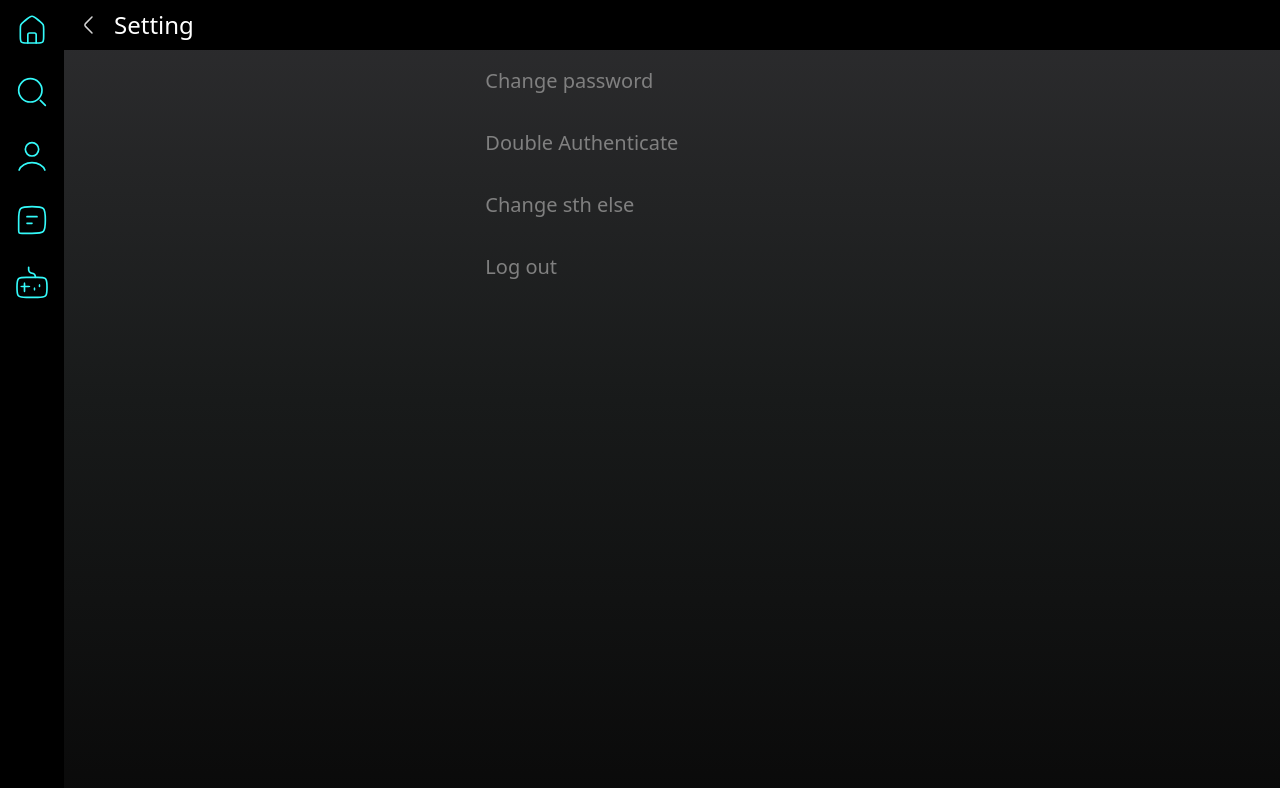
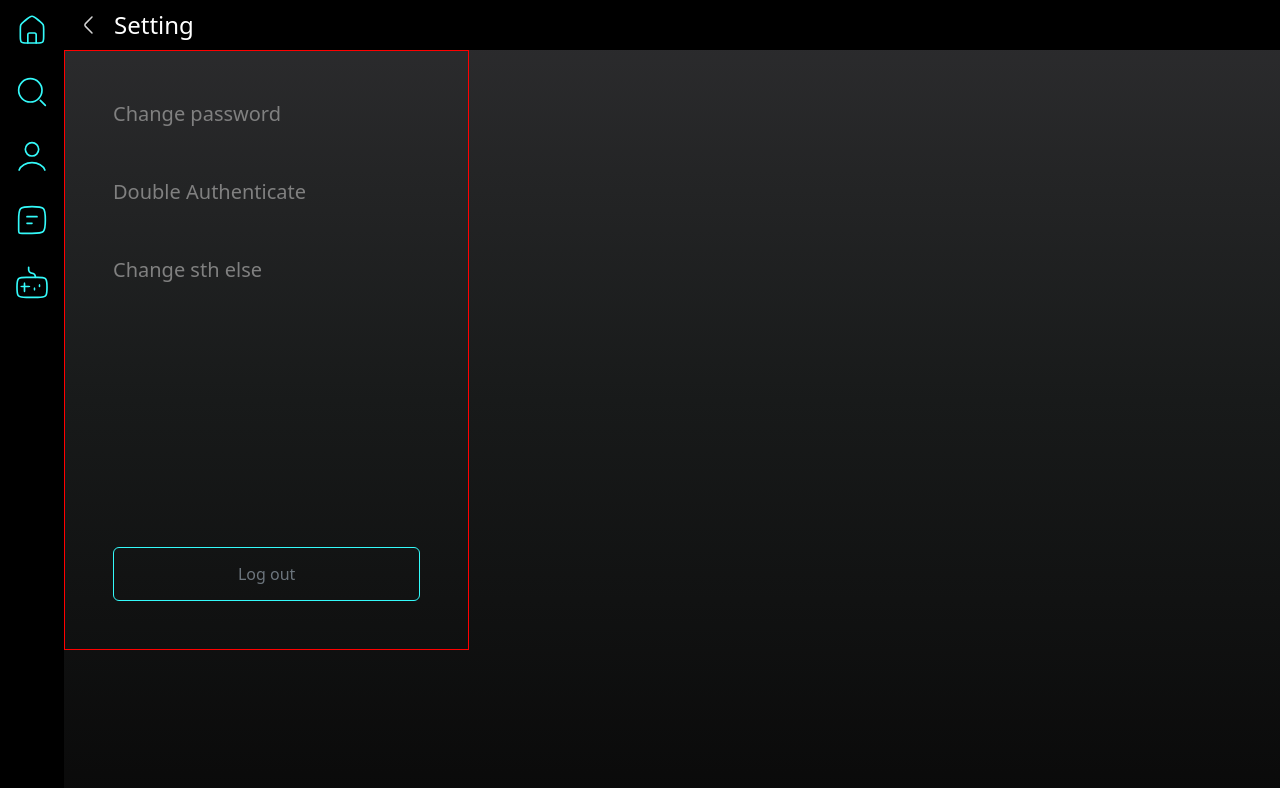
Before and after one commit to AntoineA67/ft_transcendence, a React (Create React App) app in the folder srcs/frontend/: page /setting in a window 1280 px wide. Shown: the top 788 px of the page. Built offline with nearby package versions, Linux system fonts and the light colour scheme; no server answers.

Commit message:
change password

```diff
--- a/srcs/frontend/src/index.tsx
+++ b/srcs/frontend/src/index.tsx
@@ -10,7 +10,7 @@ import Sidebar from './pages/Sidebar'
 import Home from './pages/Home';
 import Game from './pages/Game';
 import Profile from './pages/Profile';
-import ProfileSetting from './pages/ProfileSetting';
+import { Setting, ChangePassword, SettingMenu } from './pages/ProfileSetting';
 
 
 //css
@@ -33,7 +33,10 @@ root.render(
 		<Routes>
 			< Route path="/" element={<Sidebar />}>
 				<Route index element={<Profile />} />
-				<Route path="setting" element={<ProfileSetting />}></Route>
+				<Route path="setting" element={<Setting />}>
+					<Route index element={<SettingMenu /> }></Route>
+					<Route path='changepassword' element={<ChangePassword />}></Route>
+				</Route>
 			</Route>
 
 			<Route path="/login" element={<Login />}>
--- a/srcs/frontend/src/pages/ProfileSetting.tsx
+++ b/srcs/frontend/src/pages/ProfileSetting.tsx
@@ -7,7 +7,7 @@ import { Link, Outlet } from "react-router-dom";
 
 export function Title({title}: {title: string}) {
 	return (
-		<div className='d-flex w-100' style={{ backgroundColor: "black"}}>
+		<div className='d-flex w-100 align-items-center' style={{ backgroundColor: "black"}}>
 			<Link to=".."><button className='goBack'></button></Link>
 			<h4 style={{color: "white", margin: "auto 0"}}>{title}</h4>
 		</div>
@@ -15,52 +15,51 @@ export function Title({title}: {title: string}) {
 }
 
 export function ChangePassword() {
+	const handleSubmit = (e: React.FormEvent<HTMLFormElement>) => {
+		console.log('handle submit: change password');
+	};
+
 	return (
-		<div></div>
+		<Container fluid className='px-0 h-75'>
+			<Title title="Change password" />
+			<Stack className="col-12 col-sm-4 p-3 p-sm-5 h-100" style={{minHeight: '400px' }}>
+				<form className='h-100 d-flex flex-column gap-3' onSubmit={handleSubmit}>
+					<div >
+						<label htmlFor="current-password" className="form-label">Curent password</label>
+						<input type="password" className="form-control" id="current-password" aria-describedby='' />
+					</div>
+					<div>
+						<label htmlFor="new-password" className="form-label">New password</label>
+						<input type="password" className="form-control" id="new-password" />
+					</div>
+					<div>
+						<label htmlFor="confirm-password" className="form-label">Confirm password</label>
+						<input type="password" className="form-control" id="confirm-password" />
+					</div>
+					<div  style={{color: 'white'}}>Error message if any</div>
+					<button type='submit' className='btn btn-outline-secondary w-100 mt-auto mb-5 mb-sm-0'>Confirm</button>
+				</form>
+			</Stack>
+		</Container>
 	);
 }
 
-export default function ProfileSetting() {
+export function SettingMenu() {
 	return (
-		<>
+		<Container fluid className='px-0 h-75'>
 			<Title title="Setting" />
-			<Stack className="col-sm-4 mx-auto" style={{color: "white" }}>
-				<Link to="." className='link-text link fs-5 m-3'>Change password </Link>
-				<Link to="." className='link-text link fs-5 m-3'>Double Authenticate </Link>
-				<Link to="." className='link-text link fs-5 m-3'>Change sth else </Link>
-				<Link to="." className='link-text link fs-5 m-3'>Log out</Link>
+			<Stack className="col-12 col-sm-4 p-3 p-sm-5 gap-5 h-100" style={{color: "white", minHeight: '400px', border: '1px solid red'}}>
+				<Link to="changepassword" className='link-text link fs-5'>Change password </Link>
+				<Link to="." className='link-text link fs-5'>Double Authenticate </Link>
+				<Link to="." className='link-text link fs-5'>Change sth else </Link>
+				<button className='btn btn-outline-secondary w-100 mt-auto mb-5 mb-sm-0'>Log out</button>
 			</Stack>
-		</>
-
-		// <div style={{height: "100%", width: "100%"}}>
-		// 	<div style={{backgroundColor: "black", color: "white"}}>hello</div>
-		// 	<Container style={{border: "1px solid white"}}>
-		// 		<Row className="justify-content-center h-100">
-		// 			{/* <Title title="Setting"></Title> */}
-		// 			<Col sm="6" lg="4" className="d-flex flex-column">
-						// <Link to="." className='link-text link fs-5 mt-4'>Change password </Link>
-						// <Link to="." className='link-text link fs-5 mt-4'>Double Authenticate </Link>
-						// <Link to="." className='link-text link fs-5 mt-4'>Change password </Link>
-						// <button className="btn btn-outline-secondary mt-auto w-100" >
-						// 	Log out
-						// </button>
-		// 			</Col>
-		// 		</Row>
-		// 	</Container>
-		// </div>
-			// <Stack gap={2} className="col-md-7 mx-auto" style={{ color: "white", border: "2px solid white" }}>
-		// <>
-		// 	<Stack className="d-flex flex-column align-items-center" style={{ color: "white", border: "2px solid white" }}>
-
-		// 		<Title title="Setting"></Title>
-		// 		<Link to="." className='link-text link fs-5 mt-4 d-inline'>Change password </Link>
-
-		// 		<Link to="." className='link-text link fs-5 mt-4'>Double Authenticate </Link>
-		// 		<Link to="." className='link-text link fs-5 mt-4'>Change password </Link>
-		// 		<button className="btn btn-outline-secondary mt-auto w-50" >
-		// 			Log out
-		// 		</button>
-		// 	</Stack>
-		// </>
+		</Container>
 	);
 }
+
+export function Setting() {
+	return (
+		<Outlet />
+	)
+}
```
